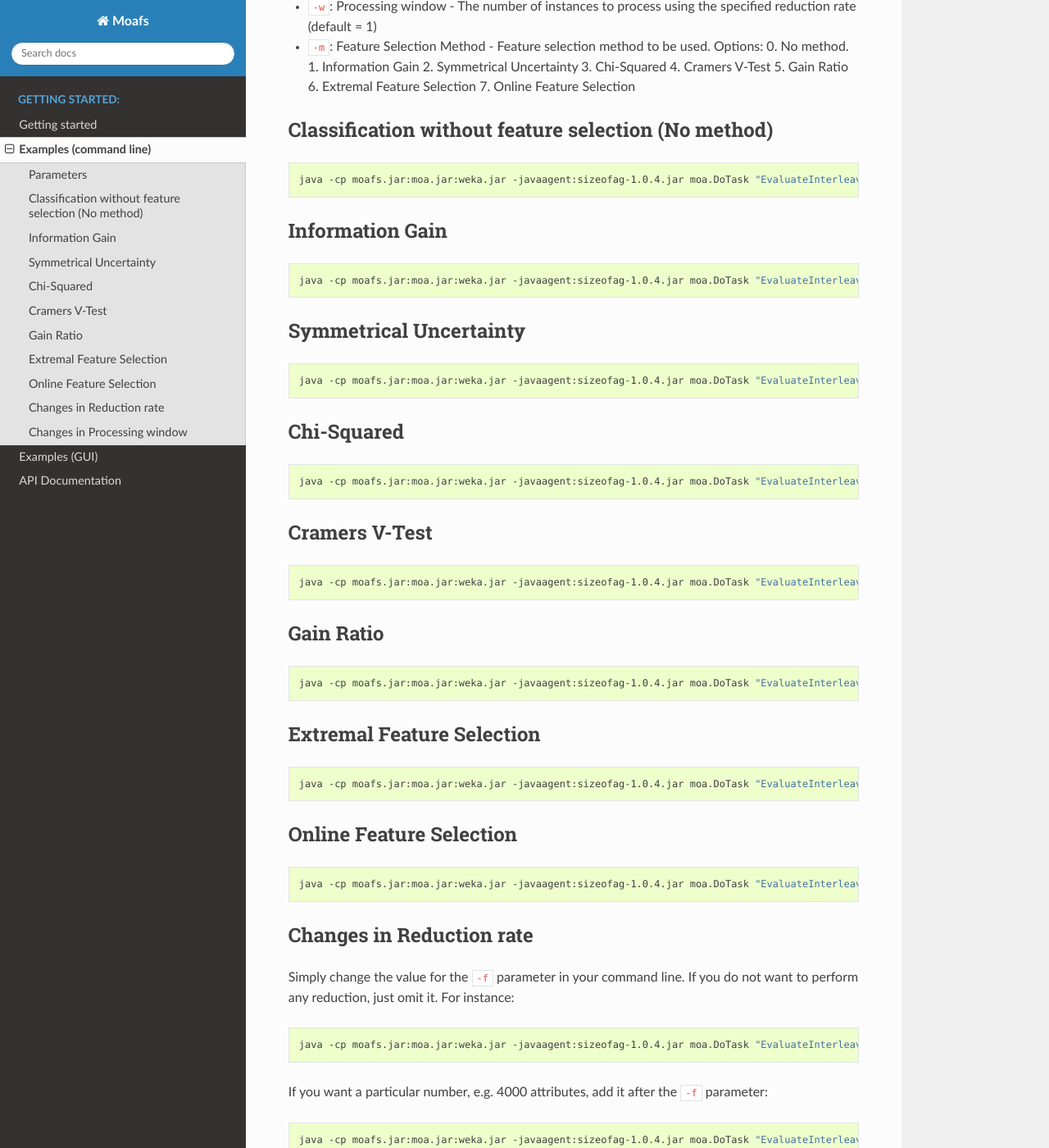
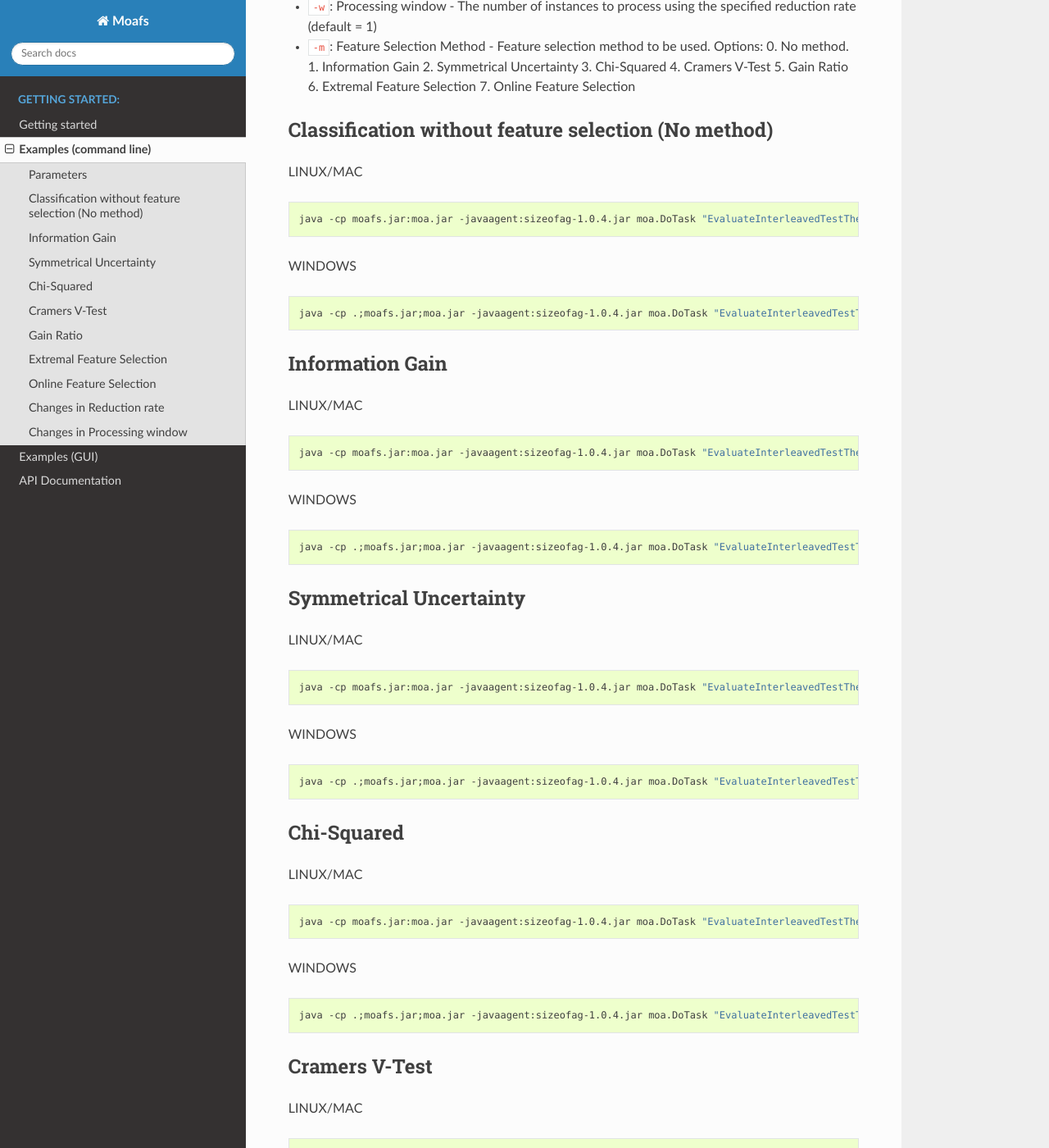
Before and after one commit to mbdemoraes/moafs, a Sphinx documentation site: the page built from docs/quickstart.rst, in a window 1280 px wide and 1400 px high, scrolled down 392 px. Shown: the whole window at 82% size. Built offline with Sphinx 7.4.7 and the Read the Docs theme 2.0.0, drawn with Linux system fonts in a browser that asks for light colours; some of the changed text lies outside the part shown.

Commit message:
Update in docs

```diff
--- a/docs/examplesGUI.rst
+++ b/docs/examplesGUI.rst
@@ -6,13 +6,13 @@ where your MOA is installed:
 
 .. code-block:: bash
 
-  java -cp moafs.jar:moa.jar:weka.jar -javaagent:sizeofag-1.0.4.jar moa.gui.GUI
+  java -cp moafs.jar:moa.jar -javaagent:sizeofag-1.0.4.jar moa.gui.GUI
 
 Or if you are using Windows:
 
 .. code-block:: bash
 
-    java -cp .;moafs.jar;moa.jar;lib/weka.jar -javaagent:sizeofag-1.0.4.jar moa.gui.GUI
+    java -cp .;moafs.jar;moa.jar -javaagent:sizeofag-1.0.4.jar moa.gui.GUI
 
 If everything is OK, MOA's GUI should appear as illustrated in the figure below.
 
--- a/docs/quickstart.rst
+++ b/docs/quickstart.rst
@@ -15,63 +15,136 @@ Parameters
 Classification without feature selection (No method)
 ----------------------------------------------------
 
+LINUX/MAC
+
 .. code-block:: bash
 
-  java -cp moafs.jar:moa.jar:weka.jar -javaagent:sizeofag-1.0.4.jar moa.DoTask "EvaluateInterleavedTestThenTrain -l (moa.featureselection.classifiers.NaiveBayes) -s (ArffFileStream -f /home/athos/Documentos/datasets/usenet1.arff) -f 100"
+  java -cp moafs.jar:moa.jar -javaagent:sizeofag-1.0.4.jar moa.DoTask "EvaluateInterleavedTestThenTrain -l (moa.featureselection.classifiers.NaiveBayes) -s (ArffFileStream -f /home/athos/Documentos/datasets/usenet1.arff) -f 100"
+
+WINDOWS
+
+.. code-block:: bash
+
+  java -cp .;moafs.jar;moa.jar -javaagent:sizeofag-1.0.4.jar moa.DoTask "EvaluateInterleavedTestThenTrain -l (moa.featureselection.classifiers.NaiveBayes) -s (ArffFileStream -f C:\Users\athos\Download\usenet1.arff) -f 100"
 
 
 Information Gain
 -----------------
 
+LINUX/MAC
+
 .. code-block:: bash
 
-  java -cp moafs.jar:moa.jar:weka.jar -javaagent:sizeofag-1.0.4.jar moa.DoTask "EvaluateInterleavedTestThenTrain -l (moa.featureselection.classifiers.NaiveBayes -f 40 -m 1) -s (ArffFileStream -f /home/athos/Documentos/datasets/usenet1.arff) -f 100"
+  java -cp moafs.jar:moa.jar -javaagent:sizeofag-1.0.4.jar moa.DoTask "EvaluateInterleavedTestThenTrain -l (moa.featureselection.classifiers.NaiveBayes -f 40 -m 1) -s (ArffFileStream -f /home/athos/Documentos/datasets/usenet1.arff) -f 100"
+
+WINDOWS
+
+.. code-block:: bash
+
+  java -cp .;moafs.jar;moa.jar -javaagent:sizeofag-1.0.4.jar moa.DoTask "EvaluateInterleavedTestThenTrain -l (moa.featureselection.classifiers.NaiveBayes -f 40 -m 1) -s (ArffFileStream -f C:\Users\athos\Download\usenet1.arff) -f 100"
 
 
 Symmetrical Uncertainty
 ------------------------
 
+LINUX/MAC
+
 .. code-block:: bash
 
-  java -cp moafs.jar:moa.jar:weka.jar -javaagent:sizeofag-1.0.4.jar moa.DoTask "EvaluateInterleavedTestThenTrain -l (moa.featureselection.classifiers.NaiveBayes -f 40 -m 2) -s (ArffFileStream -f /home/athos/Documentos/datasets/usenet1.arff) -f 100"
+  java -cp moafs.jar:moa.jar -javaagent:sizeofag-1.0.4.jar moa.DoTask "EvaluateInterleavedTestThenTrain -l (moa.featureselection.classifiers.NaiveBayes -f 40 -m 2) -s (ArffFileStream -f /home/athos/Documentos/datasets/usenet1.arff) -f 100"
+
+WINDOWS
+
+.. code-block:: bash
+
+  java -cp .;moafs.jar;moa.jar -javaagent:sizeofag-1.0.4.jar moa.DoTask "EvaluateInterleavedTestThenTrain -l (moa.featureselection.classifiers.NaiveBayes -f 40 -m 2) -s (ArffFileStream -f C:\Users\athos\Download\usenet1.arff) -f 100"
+
+
 
 Chi-Squared
 ------------
 
+LINUX/MAC
+
 .. code-block:: bash
 
-  java -cp moafs.jar:moa.jar:weka.jar -javaagent:sizeofag-1.0.4.jar moa.DoTask "EvaluateInterleavedTestThenTrain -l (moa.featureselection.classifiers.NaiveBayes -f 40 -m 3) -s (ArffFileStream -f /home/athos/Documentos/datasets/usenet1.arff) -f 100"
+  java -cp moafs.jar:moa.jar -javaagent:sizeofag-1.0.4.jar moa.DoTask "EvaluateInterleavedTestThenTrain -l (moa.featureselection.classifiers.NaiveBayes -f 40 -m 3) -s (ArffFileStream -f /home/athos/Documentos/datasets/usenet1.arff) -f 100"
+
+
+WINDOWS
+
+.. code-block:: bash
+
+  java -cp .;moafs.jar;moa.jar -javaagent:sizeofag-1.0.4.jar moa.DoTask "EvaluateInterleavedTestThenTrain -l (moa.featureselection.classifiers.NaiveBayes -f 40 -m 3) -s (ArffFileStream -f C:\Users\athos\Download\usenet1.arff) -f 100"
+
 
 Cramers V-Test
 ---------------
 
+LINUX/MAC
+
 .. code-block:: bash
 
-  java -cp moafs.jar:moa.jar:weka.jar -javaagent:sizeofag-1.0.4.jar moa.DoTask "EvaluateInterleavedTestThenTrain -l (moa.featureselection.classifiers.NaiveBayes -f 40 -m 4) -s (ArffFileStream -f /home/athos/Documentos/datasets/usenet1.arff) -f 100"
+  java -cp moafs.jar:moa.jar -javaagent:sizeofag-1.0.4.jar moa.DoTask "EvaluateInterleavedTestThenTrain -l (moa.featureselection.classifiers.NaiveBayes -f 40 -m 4) -s (ArffFileStream -f /home/athos/Documentos/datasets/usenet1.arff) -f 100"
+
+WINDOWS
+
+.. code-block:: bash
+
+  java -cp .;moafs.jar;moa.jar -javaagent:sizeofag-1.0.4.jar moa.DoTask "EvaluateInterleavedTestThenTrain -l (moa.featureselection.classifiers.NaiveBayes -f 40 -m 4) -s (ArffFileStream -f C:\Users\athos\Download\usenet1.arff) -f 100"
+
 
 
 Gain Ratio
 ----------
 
+LINUX/MAC
+
 .. code-block:: bash
 
-  java -cp moafs.jar:moa.jar:weka.jar -javaagent:sizeofag-1.0.4.jar moa.DoTask "EvaluateInterleavedTestThenTrain -l (moa.featureselection.classifiers.NaiveBayes -f 40 -m 5) -s (ArffFileStream -f /home/athos/Documentos/datasets/usenet1.arff) -f 100"
+  java -cp moafs.jar:moa.jar -javaagent:sizeofag-1.0.4.jar moa.DoTask "EvaluateInterleavedTestThenTrain -l (moa.featureselection.classifiers.NaiveBayes -f 40 -m 5) -s (ArffFileStream -f /home/athos/Documentos/datasets/usenet1.arff) -f 100"
+
+WINDOWS
+
+.. code-block:: bash
+
+  java -cp .;moafs.jar;moa.jar -javaagent:sizeofag-1.0.4.jar moa.DoTask "EvaluateInterleavedTestThenTrain -l (moa.featureselection.classifiers.NaiveBayes -f 40 -m 5) -s (ArffFileStream -f C:\Users\athos\Download\usenet1.arff) -f 100"
+
 
 
 Extremal Feature Selection
 --------------------------
 
+LINUX/MAC
+
 .. code-block:: bash
 
-  java -cp moafs.jar:moa.jar:weka.jar -javaagent:sizeofag-1.0.4.jar moa.DoTask "EvaluateInterleavedTestThenTrain -l (moa.featureselection.classifiers.NaiveBayes -f 40 -m 6) -s (ArffFileStream -f /home/athos/Documentos/datasets/usenet1.arff) -f 100"
+  java -cp moafs.jar:moa.jar -javaagent:sizeofag-1.0.4.jar moa.DoTask "EvaluateInterleavedTestThenTrain -l (moa.featureselection.classifiers.NaiveBayes -f 40 -m 6) -s (ArffFileStream -f /home/athos/Documentos/datasets/usenet1.arff) -f 100"
+
+WINDOWS
+
+.. code-block:: bash
+
+  java -cp .;moafs.jar;moa.jar -javaagent:sizeofag-1.0.4.jar moa.DoTask "EvaluateInterleavedTestThenTrain -l (moa.featureselection.classifiers.NaiveBayes -f 40 -m 6) -s (ArffFileStream -f C:\Users\athos\Download\usenet1.arff) -f 100"
+
+
 
 
 Online Feature Selection
 -------------------------
 
+LINUX/MAC
+
 .. code-block:: bash
 
-  java -cp moafs.jar:moa.jar:weka.jar -javaagent:sizeofag-1.0.4.jar moa.DoTask "EvaluateInterleavedTestThenTrain -l (moa.featureselection.classifiers.NaiveBayes -f 40 -m 6) -s (ArffFileStream -f /home/athos/Documentos/datasets/usenet1.arff) -f 100"
+  java -cp moafs.jar:moa.jar -javaagent:sizeofag-1.0.4.jar moa.DoTask "EvaluateInterleavedTestThenTrain -l (moa.featureselection.classifiers.NaiveBayes -f 40 -m 7) -s (ArffFileStream -f /home/athos/Documentos/datasets/usenet1.arff) -f 100"
+
+WINDOWS
+
+.. code-block:: bash
+
+  java -cp .;moafs.jar;moa.jar -javaagent:sizeofag-1.0.4.jar moa.DoTask "EvaluateInterleavedTestThenTrain -l (moa.featureselection.classifiers.NaiveBayes -f 40 -m 7) -s (ArffFileStream -f C:\Users\athos\Download\usenet1.arff) -f 100"
+
 
 
 Changes in Reduction rate
@@ -81,13 +154,13 @@ Simply change the value for the ``-f`` parameter in your command line. If you do
 
 .. code-block:: bash
 
-  java -cp moafs.jar:moa.jar:weka.jar -javaagent:sizeofag-1.0.4.jar moa.DoTask "EvaluateInterleavedTestThenTrain -l (moa.featureselection.classifiers.NaiveBayes) -s (ArffFileStream -f /home/athos/Documentos/datasets/usenet1.arff) -f 100"
+  java -cp moafs.jar:moa.jar -javaagent:sizeofag-1.0.4.jar moa.DoTask "EvaluateInterleavedTestThenTrain -l (moa.featureselection.classifiers.NaiveBayes) -s (ArffFileStream -f /home/athos/Documentos/datasets/usenet1.arff) -f 100"
 
 If you want a particular number, e.g. 4000 attributes, add it after the ``-f`` parameter:
 
 .. code-block:: bash
 
-  java -cp moafs.jar:moa.jar:weka.jar -javaagent:sizeofag-1.0.4.jar moa.DoTask "EvaluateInterleavedTestThenTrain -l (moa.featureselection.classifiers.NaiveBayes -f 4000 -m 6) -s (ArffFileStream -f /home/athos/Documentos/datasets/usenet1.arff) -f 100"
+  java -cp moafs.jar:moa.jar -javaagent:sizeofag-1.0.4.jar moa.DoTask "EvaluateInterleavedTestThenTrain -l (moa.featureselection.classifiers.NaiveBayes -f 4000 -m 6) -s (ArffFileStream -f /home/athos/Documentos/datasets/usenet1.arff) -f 100"
 
 
 Changes in Processing window
@@ -97,13 +170,13 @@ Simply change the value for the ``-w`` parameter in your command line. If you do
 
 .. code-block:: bash
 
-  java -cp moafs.jar:moa.jar:weka.jar -javaagent:sizeofag-1.0.4.jar moa.DoTask "EvaluateInterleavedTestThenTrain -l (moa.featureselection.classifiers.NaiveBayes) -s (ArffFileStream -f /home/athos/Documentos/datasets/usenet1.arff) -f 100"
+  java -cp moafs.jar:moa.jar -javaagent:sizeofag-1.0.4.jar moa.DoTask "EvaluateInterleavedTestThenTrain -l (moa.featureselection.classifiers.NaiveBayes) -s (ArffFileStream -f /home/athos/Documentos/datasets/usenet1.arff) -f 100"
 
 If you want a particular number, e.g. 1000 instances, add it after the ``-w`` parameter:
 
 .. code-block:: bash
 
-  java -cp moafs.jar:moa.jar:weka.jar -javaagent:sizeofag-1.0.4.jar moa.DoTask "EvaluateInterleavedTestThenTrain -l (moa.featureselection.classifiers.NaiveBayes -f 4000 -m 6 -w 1000) -s (ArffFileStream -f /home/athos/Documentos/datasets/usenet1.arff) -f 100"
+  java -cp moafs.jar:moa.jar -javaagent:sizeofag-1.0.4.jar moa.DoTask "EvaluateInterleavedTestThenTrain -l (moa.featureselection.classifiers.NaiveBayes -f 4000 -m 6 -w 1000) -s (ArffFileStream -f /home/athos/Documentos/datasets/usenet1.arff) -f 100"
 
 
 For further documentation on MOA, please refer to https://moa.cms.waikato.ac.nz/documentation/.
```
Also changed, not shown: README.md (+2 -2 lines), docs/install.rst (+17 -0 lines), 12 other files.
